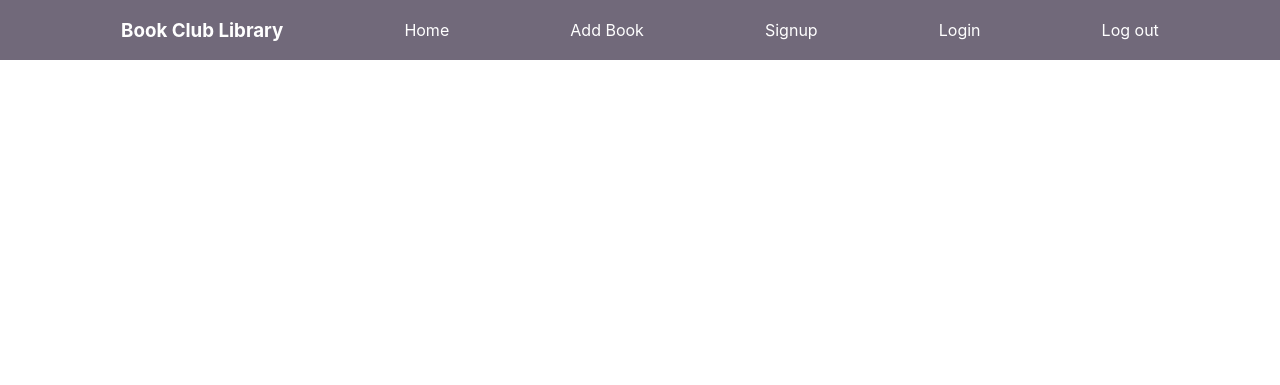
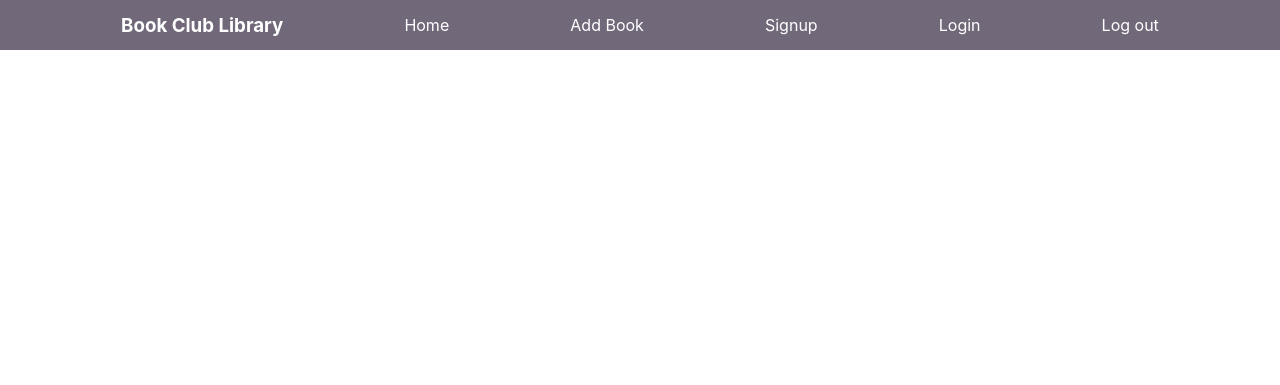
Before and after one commit to ldavidson45/book-club-react, a React app in the folder book-club-frontend/: page /books/1 in a window 1280 px wide. Built offline with nearby package versions, Linux system fonts and the light colour scheme; no server answers.

Commit message:
make nav bar fixed; format book list objects

```diff
--- a/book-club-frontend/src/components/App/App.css
+++ b/book-club-frontend/src/components/App/App.css
@@ -5,7 +5,14 @@ nav {
   justify-content: space-evenly;
   align-items: center;
   width: 100vw;
+  height: 50px;
+  position: fixed;
+  top: 0;
+  overflow: hidden;
+}
 
+main {
+  margin-top: 50px;
 }
 
 .nav-link {
--- a/book-club-frontend/src/components/App/App.js
+++ b/book-club-frontend/src/components/App/App.js
@@ -1,7 +1,6 @@
 import React, { Component } from "react";
 import "./App.css";
 import {
-  BrowserRouter as Router,
   Link,
   Route,
   Redirect,
@@ -50,7 +49,7 @@ class App extends Component {
     event.preventDefault();
     Axios.post("http://localhost:3000/users/signup", {
       email: this.state.email,
-      password: this.state.password
+      password: this.state.password,
     })
       .then(res => {
         localStorage.token = res.data.token;
@@ -68,6 +67,7 @@ class App extends Component {
       .then(res => {
         localStorage.token = res.data.token;
         this.setState({ isLoggedIn: true });
+        console.log(this.state.isLoggedIn)
       })
       .catch(err => console.log(err));
   }
@@ -104,7 +104,7 @@ class App extends Component {
             Log out
           </Link>
         </nav>
-
+<main>
         {/* Routes */}
         <Switch>
           {/* render home page with book list */}
@@ -165,6 +165,7 @@ class App extends Component {
             }}
           />
         </Switch>
+        </main>
       </div>
     );
   }
--- a/book-club-frontend/src/components/BookList/BookList.css
+++ b/book-club-frontend/src/components/BookList/BookList.css
@@ -22,5 +22,7 @@
 }
 
 .book-title {
-    text-align: center
+    text-align: center;
+    color: black;
+    text-decoration: none;
 }
--- a/book-club-frontend/src/components/BookList/BookList.js
+++ b/book-club-frontend/src/components/BookList/BookList.js
@@ -42,7 +42,7 @@ class BookList extends Component {
     const books = this.state.books.map(book => {
       return (
         <div className="card" key={book._id}>
-          <Link to={"/books/" + book._id}>
+          <Link className="book-title" to={"/books/" + book._id}>
             <img className="book-cover" src={book.image} />
             <h4 className="book-title">{book.title}</h4>
           </Link>
```
